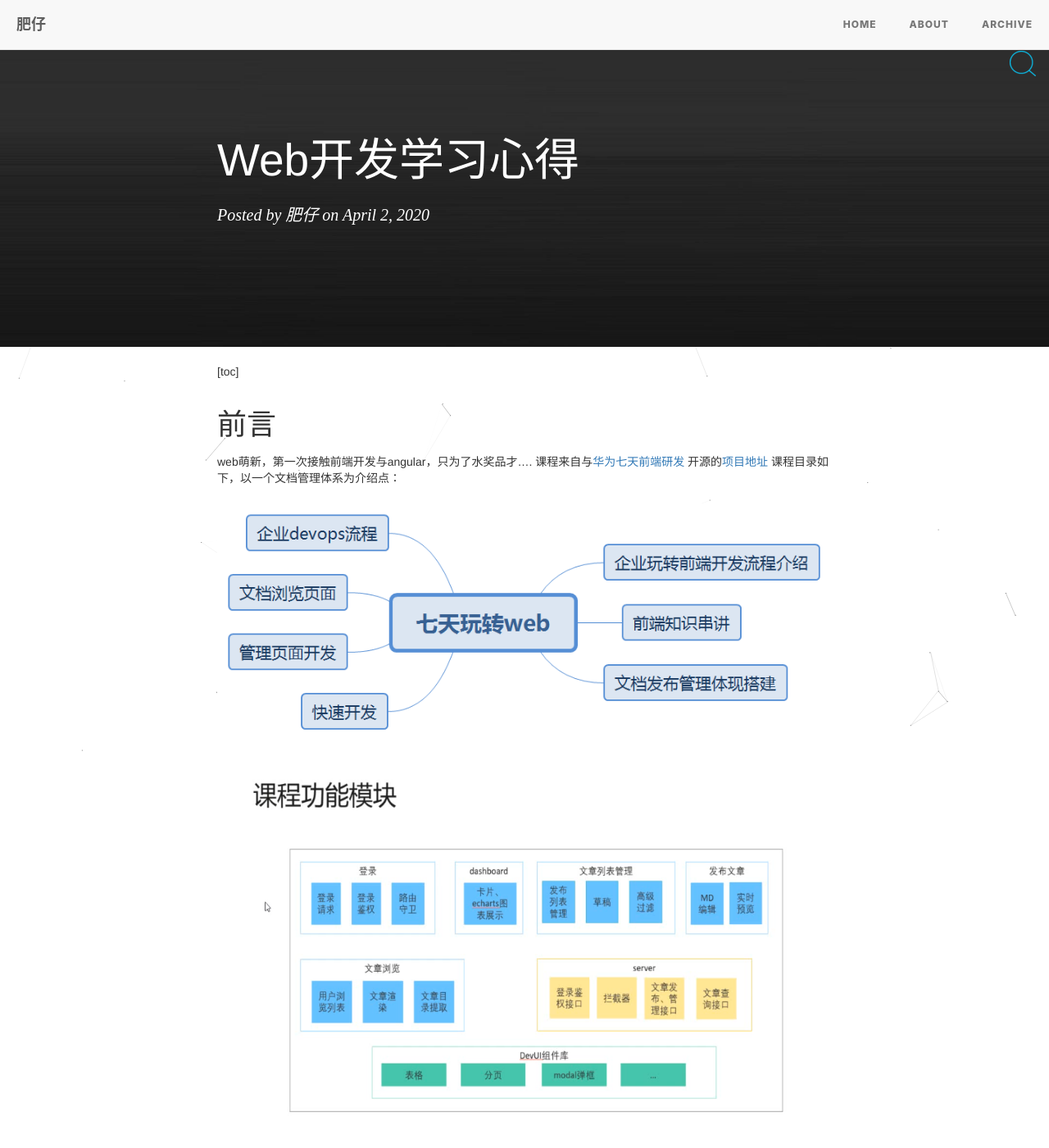
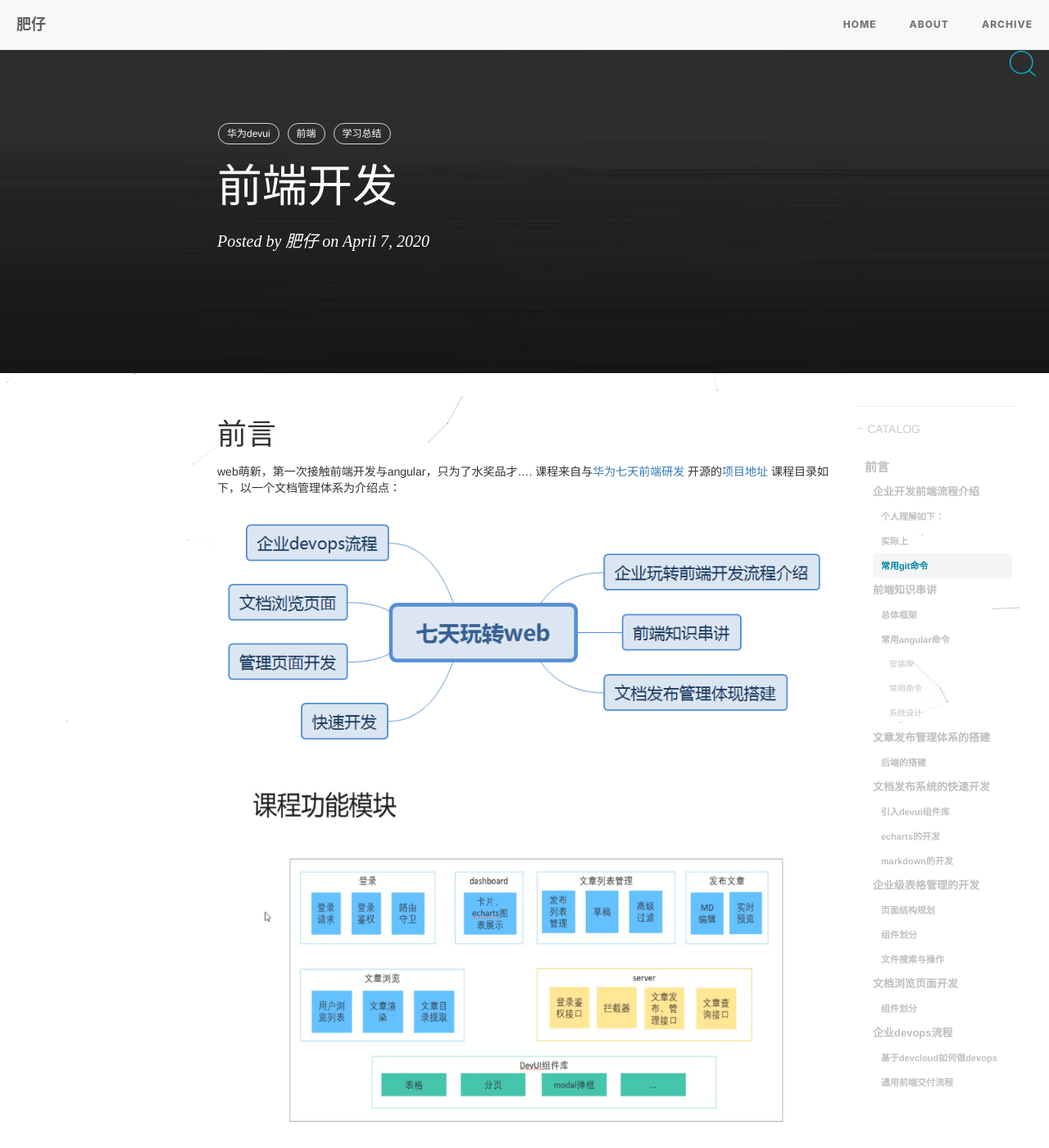
Before and after one commit to daniao2017/daniao2017.github.io, a Jekyll site: the page built from _posts/2020-04-02-web开发学习心得.md, in a window 1280 px wide and 1400 px high. Shown: the whole window at 82% size. Built offline with Jekyll 4.4.1, drawn with Linux system fonts in a browser that asks for light colours; nearby versions of some CDN libraries; our own code applies the rules of GitHub Pages for plain Markdown files; comment, search, counter and statistics services are not loaded.

Commit message:
Update 2020-04-02-web开发学习心得.md

````diff
--- a/_posts/2020-04-02-web开发学习心得.md
+++ b/_posts/2020-04-02-web开发学习心得.md
@@ -1,4 +1,14 @@
-[toc]
+---
+layout:     post
+title:      前端开发
+date:       2020-04-07
+author:     肥仔
+catalog: true
+tags:
+    - 华为devui
+    - 前端
+    - 学习总结
+---
 # 前言
 web萌新，第一次接触前端开发与angular，只为了水奖品才....
 课程来自与[华为七天前端研发](https://classroom.devcloud.cn-north-4.huaweicloud.com/previewmaterial/be3e0e8882044f1999119e7dea906d3d/class/b0f81317efac46c5a0eb09631011f24d/45aacd113c4a403fb19b4c30bc44bdae/866fb2410aeb4f86b595770624d3aab9)
@@ -12,13 +22,11 @@ web萌新，第一次接触前端开发与angular，只为了水奖品才....
 ## 企业开发前端流程介绍
 ### 个人理解如下：
 觉得在构建/部署那边应该回是**自动化部署/发布**？
-
 <img src ="https://daniao2017.github.io/img/in_post/web/devops.png">
 
 ### 实际上
 
-![666](./assert/4.1.png)
-
+<img src ="https://daniao2017.github.io/img/in_post/web开发/devops.png">
 ### 常用git命令
 基本上可以直接用vscode完成,具体可以参考[缪雪峰的教程](https://www.liaoxuefeng.com/wiki/896043488029600)。
 
@@ -35,7 +43,9 @@ git pull //拉取
 ```
 ## 前端知识串讲
 ### 总体框架
-![666](./assert/web-5.png)
+
+<img src ="https://daniao2017.github.io/img/in_post/web开发/web-5.png">
+
 ### 常用angular命令
 #### 安装库
 ```
@@ -59,38 +69,45 @@ ng g c xxx
 ```
 #### 系统设计
 
-![666](./assert/系统设计.png)
+<img src ="https://daniao2017.github.io/img/in_post/web开发/系统设计.png">
 
 ## 文章发布管理体系的搭建
 课程的目标如图：
-![666](./assert/第三课课程目标.png)
+
+<img src ="https://daniao2017.github.io/img/in_post/web开发/第三课课程目标.png">
 
 ### 后端的搭建
 
-![666](./assert/后端项目.png)
+<img src ="https://daniao2017.github.io/img/in_post/web开发后端项目.png">
 
-![666](./assert/proxy接口.png)
+<img src ="https://daniao2017.github.io/img/in_post/web开发/proxy接口.png">
 
 ## 文档发布系统的快速开发
 课程目标如下：
-![666](./assert/第四课程目标.png)
+
+<img src ="https://daniao2017.github.io/img/in_post/web开发/第四课程目标.png">
 
 ### 引入devui组件库
 
-![666](./assert/devui组件库.png)
+<img src ="https://daniao2017.github.io/img/in_post/web开发/devui组件库.png">
 
 ### echarts的开发
 ### markdown的开发
 ## 企业级表格管理的开发
 课程目录如下：
-![666](./assert/第五课程目标.png)
+<img src ="https://daniao2017.github.io/img/in_post/web开发/第五课程目标.png">
 
 ### 页面结构规划
-![666](./assert/页面结构规划.jpg)
+
+<img src ="https://daniao2017.github.io/img/in_post/web开发/页面结构规划.jpg">
+
 ### 组件划分
-![666](./assert/组件划分.png)
+
+<img src ="https://daniao2017.github.io/img/in_post/web开发组件划分.png">
+
 ### 文件搜索与操作
-![666](./assert/文件搜索与操作.png)
+<img src ="https://daniao2017.github.io/img/in_post/web开发/文件搜索与操作.png">
+
 
 ## 文档浏览页面开发
 课程目标：
@@ -98,10 +115,13 @@ ng g c xxx
 2.完成浏览列表，文章详情页面开发
 ### 组件划分
 
-![666](./assert/6-组件划分.png)
+<img src ="https://daniao2017.github.io/img/in_post/web开发/6-组件划分.png">
+
 ## 企业devops流程
 ### 基于devcloud如何做devops
-![666](./assert/怎样做devops.png)
+
+<img src ="https://daniao2017.github.io/img/in_post/web开发/怎样做devops.png">
 
 ### 通用前端交付流程
-![666](./assert/通用前端流程.png)
+
+<img src ="https://daniao2017.github.io/img/in_post/web开发/通用前端流程.png">
````
